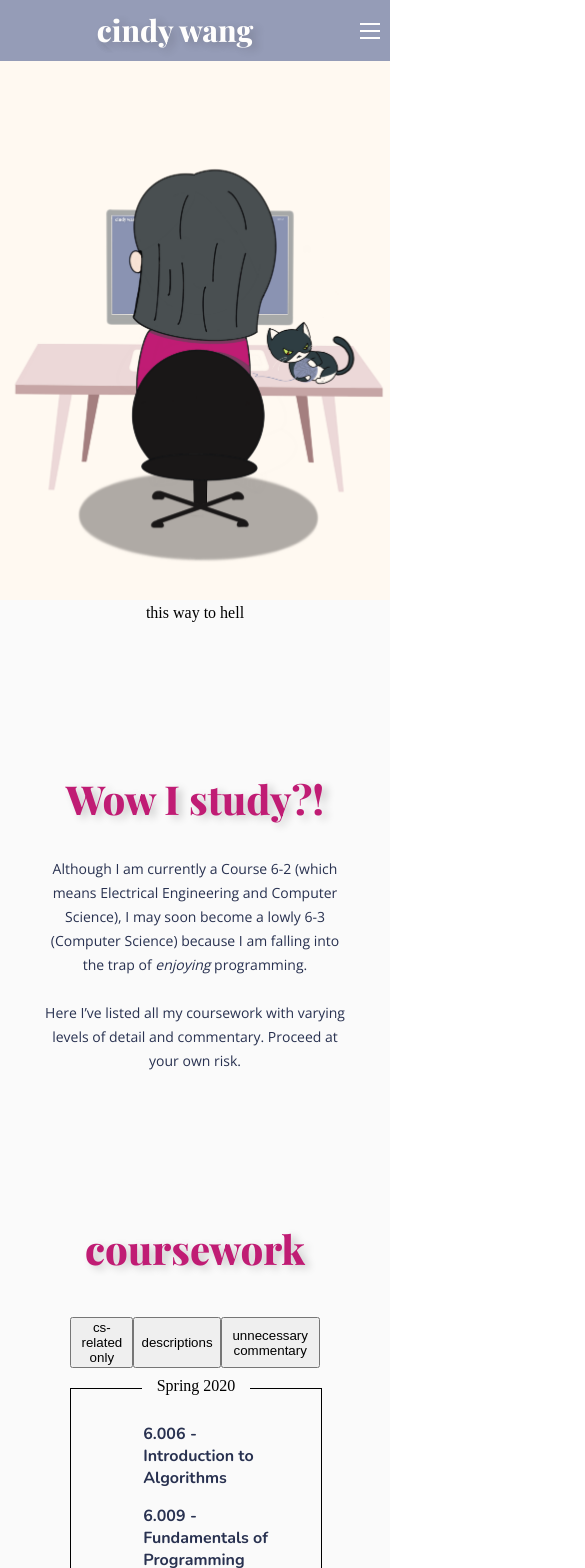
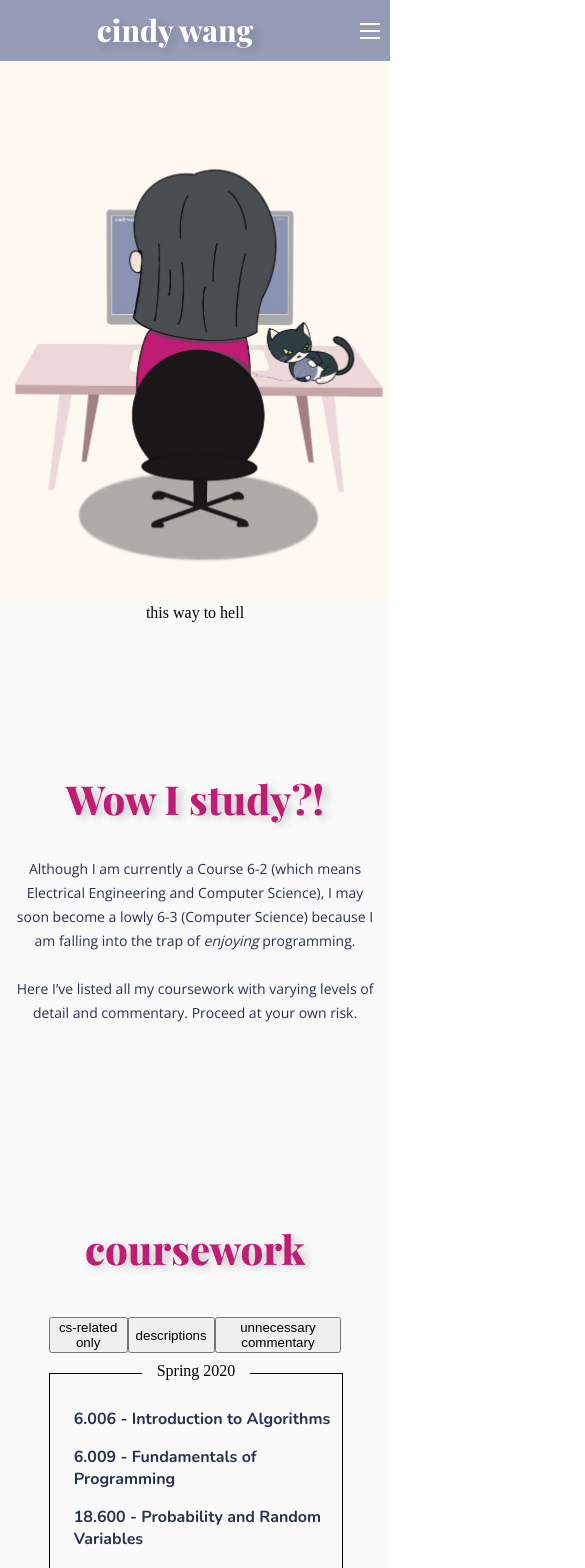
Before and after one commit to cindy-x-wang/octoblob, a React app: page /coursework in a window 390 px wide. Shown: the top 1568 px of the page, 585 px wide, since content can reach past the window. Built offline with nearby package versions, Linux system fonts and the light colour scheme; the HTML template or start-up script is replaced by a standard one; a web font is replaced by a local one.

Commit message:
mobile viewport issues fixed

```diff
--- a/client/src/components/App.css
+++ b/client/src/components/App.css
@@ -19,3 +19,8 @@
   bottom: 3%;
 
 }
+
+@-ms-viewport{
+  width: extend-to-zoom;
+  zoom: 1.0;
+}
--- a/client/src/components/modules/ClassCard.css
+++ b/client/src/components/modules/ClassCard.css
@@ -36,3 +36,19 @@
 ul {
   list-style-type: none;
 }
+
+@media (max-width: 480px) {
+  .courses-text-container {
+    margin: 0px 6px 12px;
+  }
+
+  ul {
+    padding: 0px 0px 0px 12px;
+  }
+}
+
+@media (max-width: 700px) {
+  ul {
+    padding: 0px 0px 0px 18px;
+  }
+}
--- a/client/src/components/modules/NavBar.css
+++ b/client/src/components/modules/NavBar.css
@@ -130,13 +130,18 @@
 
 .menu-toggle {
   display: none;
+  width: 100vw;
 }
 
-@media (max-width: 850px) {
+@media only screen
+  and (max-width: 850px),
+  (max-device-width: 812px) {
   .NavBar-main {
-    /* display: none; */
-    visibility: hidden;
+    display: none;
   }
+
+
+
   .menu-toggle {
     display: inline;
   }
--- a/client/src/components/pages/Coursework.css
+++ b/client/src/components/pages/Coursework.css
@@ -94,7 +94,10 @@
 }
 
 .coursework-description-text-bold{
-    width: 100%;
+    width: auto;
+
+    margin-left: 12px;
+    margin-right: 12px;
 
     font-family: 'Playfair Display', serif;
     font-style: normal;
@@ -129,8 +132,11 @@
 }
 
 .coursework-description-text-2 {
-    width: 100%;
+    width: auto;
     height: auto;
+
+    margin-left: 12px;
+    margin-right: 12px;
 
     font-family: 'Open Sans', sans-serif;
     font-style: normal;
@@ -191,3 +197,10 @@
         padding-right: 10vw;
     }
 }
+
+@media only screen and (max-width: 480px) {
+    .head-container-classes {
+        padding-left: 0px;
+        padding-right: 0px;
+    }
+}
```
Also changed, not shown: 1 other file (tests, documents, lock files or other folders). Lines whose indentation alone changed are shown as unchanged.
